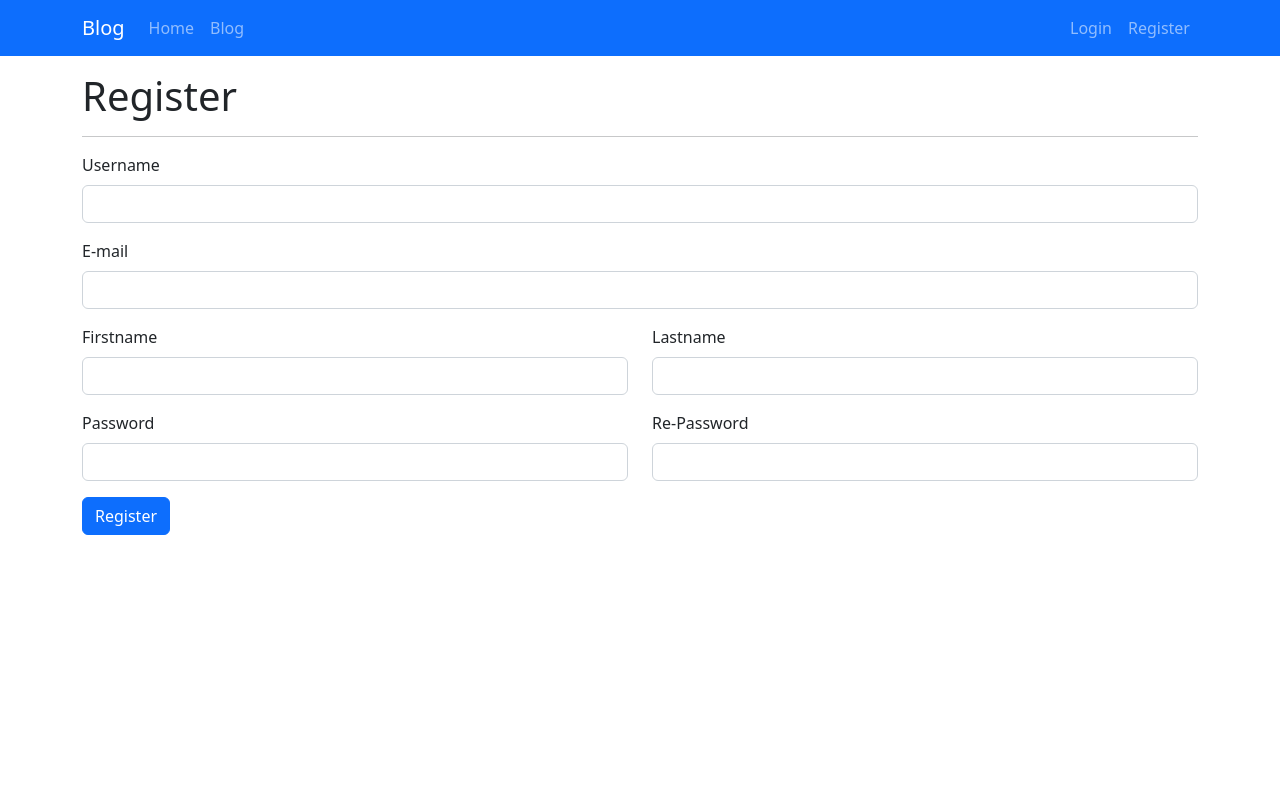
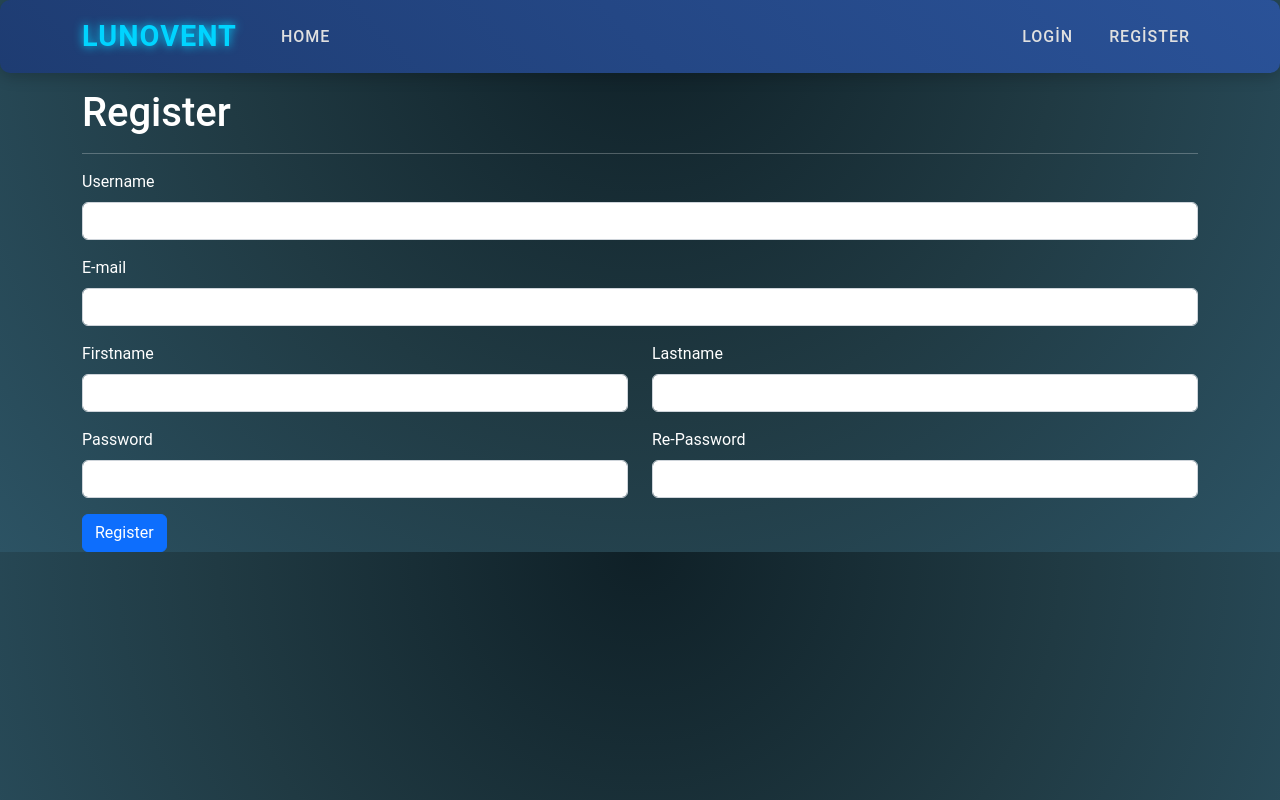
Before and after one commit to aykhano/First, a Django app: page /account/register in a window 1280 px wide. Run offline with Django 5.2, Linux system fonts and the light colour scheme; some libraries are stand-ins or nearby versions.

Commit message:
the end of the project

```diff
--- a/blogapp/account/static/account/css/style.css
+++ b/blogapp/account/static/account/css/style.css
@@ -0,0 +1,112 @@
+/* Futuristic navbar design */
+.navbar {
+    background: linear-gradient(45deg, #1e3c72, #2a5298);
+    box-shadow: 0 4px 15px rgba(0, 0, 0, 0.2);
+    transition: background 0.3s ease;
+    padding: 10px 20px;
+    border-radius: 10px;
+}
+
+.navbar:hover {
+    background: linear-gradient(45deg, #2a5298, #1e3c72);
+}
+
+/* Navbar brand futuristic style */
+.navbar-brand {
+    color: #00d4ff;
+    font-size: 1.8rem;
+    font-weight: bold;
+    letter-spacing: 1px;
+    text-transform: uppercase;
+    text-shadow: 0 0 10px #00d4ff;
+    transition: all 0.3s ease;
+}
+
+.navbar-brand:hover {
+    color: #fff;
+    text-shadow: 0 0 15px #00d4ff;
+}
+
+/* Button futuristic styles */
+.navbar-toggler {
+    border: 2px solid #ffffff;
+    transition: transform 0.3s ease, background 0.3s ease;
+    background: rgba(255, 255, 255, 0.1);
+    color: #fff;
+    border-radius: 8px;
+}
+
+.navbar-toggler:hover {
+    transform: scale(1.1);
+    background: rgba(0, 0, 0, 0.2);
+}
+
+/* Active link styles */
+.nav-link {
+    color: #e0e0e0 !important;
+    font-size: 1rem;
+    text-transform: uppercase;
+    letter-spacing: 1px;
+    font-weight: 500;
+    transition: all 0.3s ease;
+}
+
+.nav-link:hover {
+    color: #00d4ff !important;
+    text-shadow: 0 0 10px #00d4ff;
+}
+
+.nav-link.active {
+    color: #f8b400 !important;
+    font-weight: bold;
+    text-shadow: 0 2px 5px rgba(255, 255, 255, 0.7);
+}
+
+/* Navbar collapse */
+.navbar-collapse {
+    justify-content: flex-end;
+}
+
+.navbar-collapse .nav-item {
+    margin-left: 20px;
+}
+
+/* General futuristic design */
+body {
+    background: radial-gradient(circle at top, #0f2027, #203a43, #2c5364);
+    color: #ffffff;
+    font-family: 'Roboto', sans-serif;
+    margin: 0;
+    padding: 0;
+}
+
+/* List group hover effect */
+.list-group-item:hover {
+    background: linear-gradient(45deg, #ff8a00, #e52e71);
+    color: #fff;
+    transition: all 0.3s ease;
+    font-weight: bold;
+}
+
+/* Card futuristic look */
+.card {
+    background: rgba(255, 255, 255, 0.1);
+    backdrop-filter: blur(10px);
+    box-shadow: 0 4px 15px rgba(0, 0, 0, 0.2);
+    border: none;
+    border-radius: 15px;
+    transition: transform 0.3s ease;
+}
+
+.card:hover {
+    transform: translateY(-5px);
+}
+
+/* Footer futuristic style */
+footer {
+    background: linear-gradient(45deg, #0f2027, #203a43);
+    text-align: center;
+    padding: 1rem;
+    font-size: 14px;
+    color: #bbb;
+}
--- a/blogapp/account/views.py
+++ b/blogapp/account/views.py
@@ -1,8 +1,12 @@
 from django.shortcuts import render, redirect
-from django.contrib.auth import authenticate, login
+from django.contrib.auth import authenticate, login, logout
 from django.contrib.auth.models import User
 
 def login_request(request):
+    if request.user.is_authenticated:
+        return redirect("home")
+
+
     if request.method == "POST":
         username = request.POST["username"]
         password = request.POST["password"]
@@ -20,6 +24,10 @@
     return render(request, "account/login.html")
 
 def register_request(request):
+    if request.user.is_authenticated:
+        return redirect("home")
+
+
     if request.method == "POST":
         username = request.POST["username"]
         email = request.POST["email"]
@@ -71,4 +79,5 @@
     return render(request, "account/register.html")
 
 def logout_request(request):
+    logout(request)
     return redirect("home")
--- a/blogapp/blog/models.py
+++ b/blogapp/blog/models.py
@@ -1,7 +1,6 @@
 from django.db import models
 from django.utils.text import slugify
 from ckeditor.fields import RichTextField
-
 
 class Category(models.Model):
     name = models.CharField(max_length=150)
--- a/blogapp/static/css/base.css
+++ b/blogapp/static/css/base.css
@@ -0,0 +1,67 @@
+/* Futuristic navbar design */
+.navbar {
+    background: linear-gradient(45deg, #1e3c72, #2a5298);
+    box-shadow: 0 4px 15px rgba(0, 0, 0, 0.2);
+    transition: background 0.3s ease;
+}
+
+.navbar:hover {
+    background: linear-gradient(45deg, #2a5298, #1e3c72);
+}
+
+/* Button futuristic styles */
+.navbar-toggler {
+    border: 2px solid #ffffff;
+    transition: transform 0.3s ease;
+}
+
+.navbar-toggler:hover {
+    transform: scale(1.1);
+}
+
+/* Active link styles */
+.nav-link.active {
+    color: #f8b400 !important;
+    font-weight: bold;
+    text-shadow: 0 2px 5px rgba(255, 255, 255, 0.7);
+}
+
+/* General futuristic design */
+body {
+    background: radial-gradient(circle at top, #0f2027, #203a43, #2c5364);
+    color: #ffffff;
+    font-family: 'Roboto', sans-serif;
+    margin: 0;
+    padding: 0;
+}
+
+/* List group hover effect */
+.list-group-item:hover {
+    background: linear-gradient(45deg, #ff8a00, #e52e71);
+    color: #fff;
+    transition: all 0.3s ease;
+    font-weight: bold;
+}
+
+/* Card futuristic look */
+.card {
+    background: rgba(255, 255, 255, 0.1);
+    backdrop-filter: blur(10px);
+    box-shadow: 0 4px 15px rgba(0, 0, 0, 0.2);
+    border: none;
+    border-radius: 15px;
+    transition: transform 0.3s ease;
+}
+
+.card:hover {
+    transform: translateY(-5px);
+}
+
+/* Footer futuristic style (əgər əlavə etsəniz) */
+footer {
+    background: linear-gradient(45deg, #0f2027, #203a43);
+    text-align: center;
+    padding: 1rem;
+    font-size: 14px;
+    color: #bbb;
+}
--- a/blogapp/templates/base.html
+++ b/blogapp/templates/base.html
@@ -7,8 +7,12 @@
     <meta name="viewport" content="width=device-width, initial-scale=1.0">
     <link rel="stylesheet" href="{% static 'css/bootstrap.min.css' %}">
     <link rel="stylesheet" href="{% static 'css/base.css' %}">
+    <link href="https://fonts.googleapis.com/css2?family=Orbitron:wght@400;700&display=swap" rel="stylesheet">
+    <link rel="icon" type="image/x-icon" href="{% static 'img/123.png' %}">
     {% block css_files %} {% endblock %}
-    <title>{% block title %}{% endblock %} | Blogapp</title>
+    <title>{% block title %}{% endblock %} | Lunovent</title>
+    <link rel="stylesheet" href="base.css">
+
 </head>
 
 <body>
--- a/blogapp/templates/partials/_navbar.html
+++ b/blogapp/templates/partials/_navbar.html
@@ -1,30 +1,35 @@
 <nav class="navbar navbar-dark bg-primary navbar-expand-lg">
     <div class="container">
-        <a class="navbar-brand" href="{% url 'home' %}">Blog</a>
+        <a class="navbar-brand" href="{% url 'home' %}">Lunovent</a>
+        <button class="navbar-toggler" type="button" data-bs-toggle="collapse" data-bs-target="#navbar">
+            <span class="navbar-toggler-icon"></span>
+        </button>
+        <div class="collapse navbar-collapse" id="navbar">
             <ul class="navbar-nav me-auto">
                 <li class="nav-item">
                     <a class="nav-link" href="{% url 'home' %}">Home</a>
                 </li>
-            <li class="nav-item">
+                {% comment %} <li class="nav-item">
                     <a class="nav-link" href="{% url 'blogs' %}">Blog</a>
-            </li>
+                </li> {% endcomment %}
             </ul>
             <ul class="navbar-nav ms-auto">
                 {% if user.is_authenticated %}
                     <li class="nav-item">
-                    <a class="nav-link" href="{% url "logout" %}">Logout</a>
+                        <a class="nav-link" href="{% url 'logout' %}">Logout</a>
                     </li>
                     <li class="nav-item">
-                    <a class="nav-link" href="">Welcome</a>
+                        <a class="nav-link" href="#">Welcome, {{ user.get_full_name|title }}</a>
                     </li>
                 {% else %}
                     <li class="nav-item">
-                    <a class="nav-link" href="{% url "login" %}">Login</a>
+                        <a class="nav-link" href="{% url 'login' %}">Login</a>
                     </li>
                     <li class="nav-item">
-                    <a class="nav-link" href="{% url "register" %}">Register</a>
+                        <a class="nav-link" href="{% url 'register' %}">Register</a>
                     </li>
                 {% endif %}
             </ul>
         </div>
+    </div>
 </nav>
```
Also changed, not shown: blogapp/blog/templates/blog/blog-details.html (+6 -7 lines), blogapp/db.sqlite3, blogapp/static/img/123.png (added), blogapp/uploads/blogs/gencraft_image_1739037466012-1.png (added), blogapp/uploads/blogs/gencraft_image_1739037466012-1_8Skt35r.png (added), blogapp/uploads/blogs/gencraft_image_1739037466012-1_CuufZt5.png (added), blogapp/uploads/blogs/gencraft_image_1739037466012-1_Kt5EuLi.png (added), 2 other files. Lines whose indentation alone changed are shown as unchanged.
